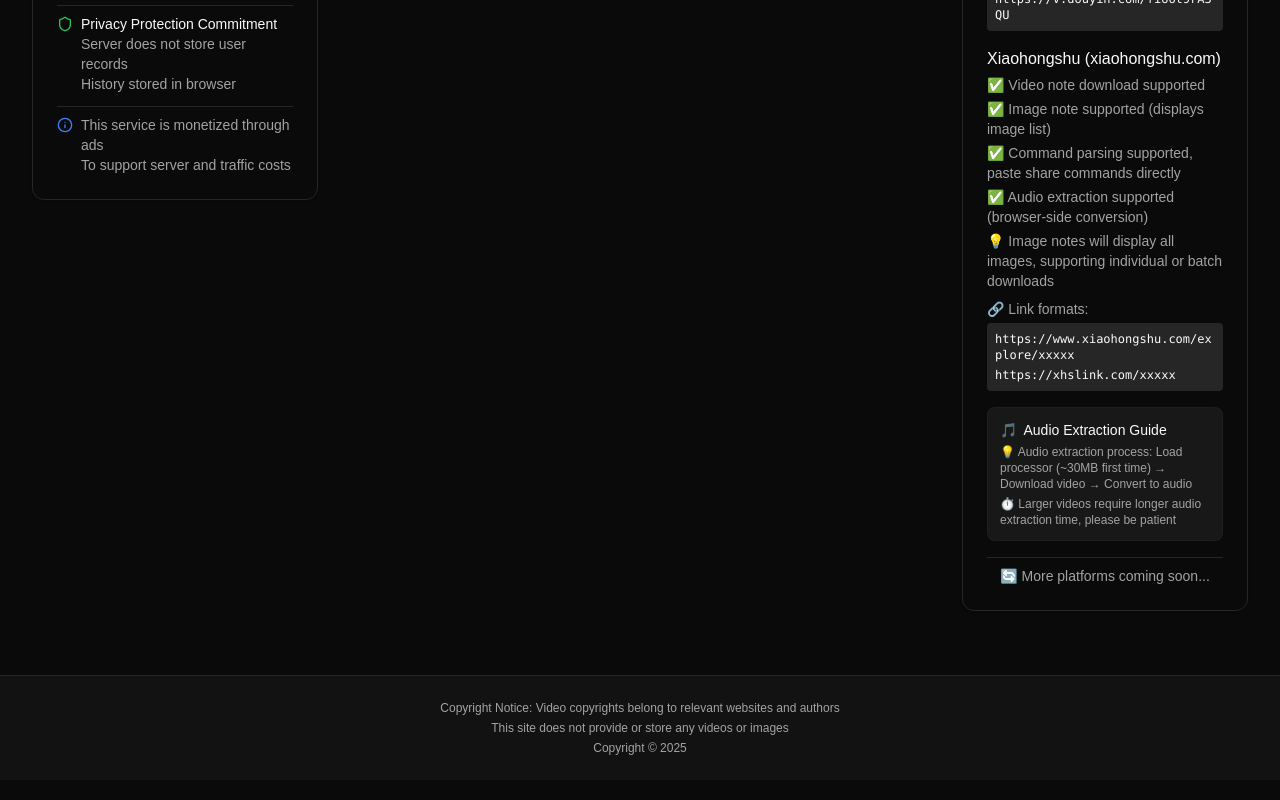
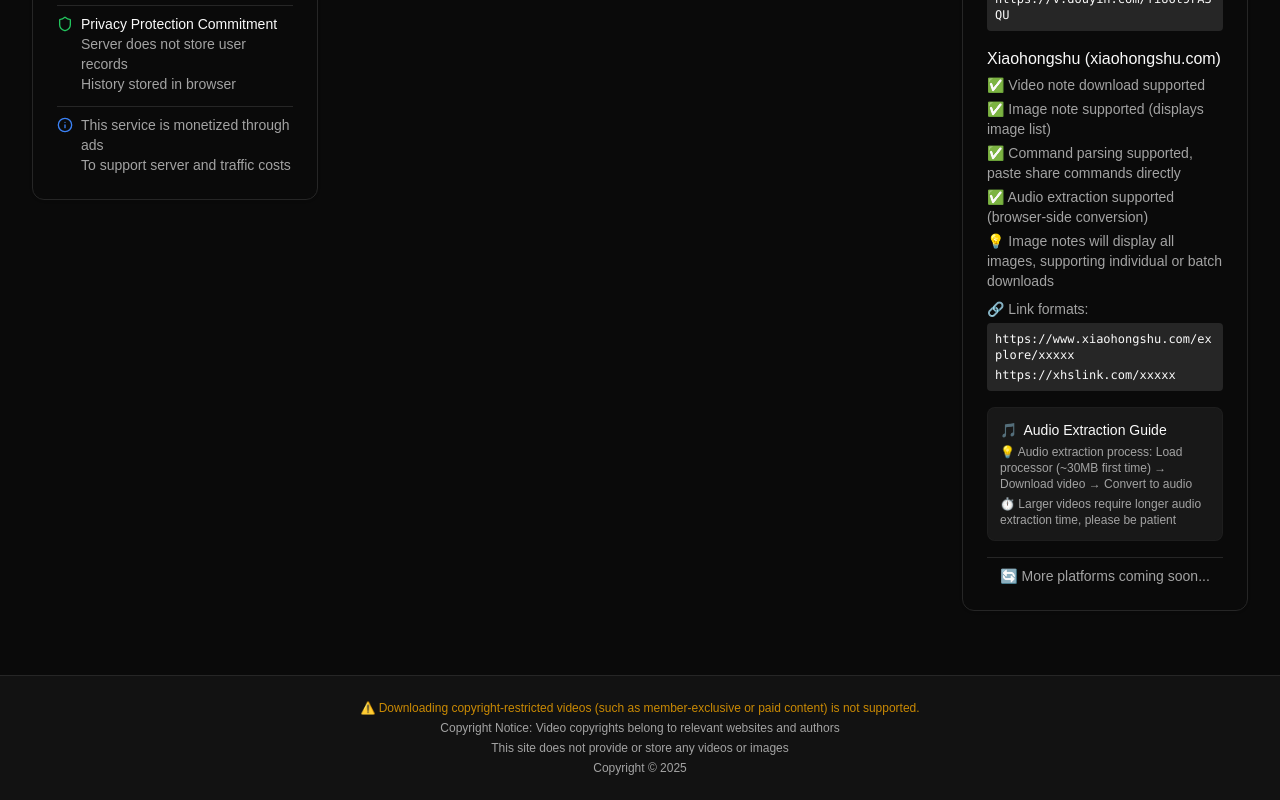
Before and after one commit to lxw15337674/bilibili-audio-downloader, a Next.js app: page /en in a window 1280 px wide. Shown: the part 611-1411 px from the top of the page. Built offline with nearby package versions, Linux system fonts and the light colour scheme.

Commit message:
feat: 添加对版权受限视频下载的提示信息

```diff
--- a/src/app/[locale]/unified-downloader.tsx
+++ b/src/app/[locale]/unified-downloader.tsx
@@ -251,6 +251,7 @@
             <footer className="border-t bg-muted/30 py-6 mt-8">
                 <div className="max-w-7xl mx-auto px-4 sm:px-6 md:px-8">
                     <div className="text-center text-xs text-muted-foreground space-y-1">
+                        <p className="text-yellow-600 font-medium">{dict.page.copyrightBilibiliRestriction}</p>
                         <p>{dict.page.copyrightVideo}</p>
                         <p>{dict.page.copyrightStorage}</p>
                         <p>{dict.page.copyrightYear}</p>
--- a/src/lib/i18n/dictionaries/en.json
+++ b/src/lib/i18n/dictionaries/en.json
@@ -15,7 +15,8 @@
         "feedbackLinkText": "submit an issue on GitHub",
         "copyrightVideo": "Copyright Notice: Video copyrights belong to relevant websites and authors",
         "copyrightStorage": "This site does not provide or store any videos or images",
-        "copyrightYear": "Copyright © 2025"
+        "copyrightYear": "Copyright © 2025",
+        "copyrightBilibiliRestriction": "⚠️ Downloading copyright-restricted videos (such as member-exclusive or paid content) is not supported."
     },
     "form": {
         "pasteButton": "Paste",
--- a/src/lib/i18n/dictionaries/zh-tw.json
+++ b/src/lib/i18n/dictionaries/zh-tw.json
@@ -15,7 +15,8 @@
         "feedbackLinkText": "GitHub 提交 issue",
         "copyrightVideo": "版權說明：影片版權歸相關網站及作者所有",
         "copyrightStorage": "本站不提供和儲存任何影片及圖片",
-        "copyrightYear": "Copyright © 2025"
+        "copyrightYear": "Copyright © 2025",
+        "copyrightBilibiliRestriction": "⚠️ 不支援下載版權受限（如會員專享、付費）的影片。"
     },
     "form": {
         "pasteButton": "貼上",
--- a/src/lib/i18n/dictionaries/zh.json
+++ b/src/lib/i18n/dictionaries/zh.json
@@ -15,7 +15,8 @@
         "feedbackLinkText": "GitHub 提交 issue",
         "copyrightVideo": "版权说明：视频版权归相关网站及作者所有",
         "copyrightStorage": "本站不提供和存储任何视频及图片",
-        "copyrightYear": "Copyright © 2025"
+        "copyrightYear": "Copyright © 2025",
+        "copyrightBilibiliRestriction": "⚠️ 不支持下载版权受限（如会员专享、付费）的视频。"
     },
     "form": {
         "pasteButton": "粘贴",
```
